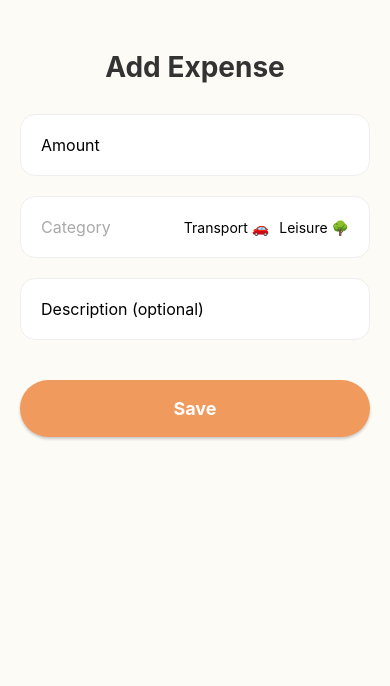
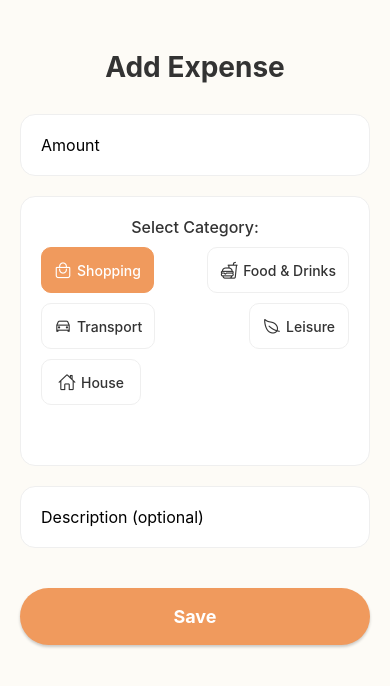
Before and after one commit to Guga-tab/Faz-me-rir, a React Native app: screen /AddExpense in a window 390 px wide. Shown: the top 686 px of the page. Built offline with nearby package versions, Linux system fonts and the light colour scheme.

Commit message:
Fix category

```diff
--- a/screens/AddExpenseScreen.js
+++ b/screens/AddExpenseScreen.js
@@ -1,7 +1,17 @@
 import React, { useState } from 'react';
 import { View, Text, TextInput, TouchableOpacity, SafeAreaView, StatusBar } from 'react-native';
+import { Ionicons } from '@expo/vector-icons';
 // 1. Importe o hook para usar o estado global
 import { useFinance } from '../context/FinanceContext';
+
+// Lista de Categorias
+const categories = [
+    { name: 'Shopping', icon: 'bag-handle-outline' },
+    { name: 'Food & Drinks', icon: 'fast-food-outline' },
+    { name: 'Transport', icon: 'car-outline' },
+    { name: 'Leisure', icon: 'leaf-outline' },
+    { name: 'House', icon: 'home-outline' },
+];
 
 // Cores
 const backgroundColor = '#FDFBF6';
@@ -16,6 +26,7 @@ export default function AddExpenseScreen({ navigation }) {
   // 2. Defina os estados locais para o formulário
   const [amount, setAmount] = useState('');
   const [description, setDescription] = useState('');
+  const [selectedCategory, setSelectedCategory] = useState(categories[0].name);
 
   // 3. Crie a função que faz a lógica
   const handleSaveExpense = () => {
@@ -32,7 +43,7 @@ export default function AddExpenseScreen({ navigation }) {
           amount: numericAmount,
           description: description || 'Sem descrição',
           type: 'expense', // Assume que é um gasto (você pode adicionar um seletor no futuro)
-          category: 'Transporte', // Valor de exemplo
+          category: selectedCategory, // Valor de exemplo
       };
 
       addTransaction(newTransaction); // SALVA OS DADOS no Contexto/AsyncStorage
@@ -72,15 +83,52 @@ export default function AddExpenseScreen({ navigation }) {
             marginBottom: 20,
             borderColor: '#EFEFEF',
             borderWidth: 1,
-            flexDirection: 'row',
+            flexDirection: 'column',
             justifyContent: 'space-between',
             alignItems: 'center'
         }}>
-          <Text style={{ fontSize: 16, color: '#A9A9A9' }}>Category</Text>
-          <View style={{ flexDirection: 'row' }}>
-            <Text style={{ marginRight: 10 }}>Transport 🚗</Text>
-            <Text>Leisure 🌳</Text>
-          </View>
+          <Text style={{ fontSize: 16, fontWeight: '500', color: textColor, marginBottom: 10 }}>
+            Select Category:
+          </Text>
+            <View style={{
+                flexDirection: 'row',
+                flexWrap: 'wrap',
+                marginBottom: 30,
+                justifyContent: 'space-between'
+            }}>
+                {categories.map((cat) => (
+                    <TouchableOpacity
+                        key={cat.name}
+                        onPress={() => setSelectedCategory(cat.name)}
+                        style={{
+                            backgroundColor: selectedCategory === cat.name ? mainColor : '#fff',
+                            padding: 12,
+                            borderRadius: 10,
+                            marginBottom: 10,
+                            borderWidth: 1,
+                            borderColor: selectedCategory === cat.name ? mainColor : '#EFEFEF',
+                            flexDirection: 'row',
+                            alignItems: 'center',
+                            minWidth: 100,
+                            justifyContent: 'center',
+
+                        }}
+                    >
+                        <Ionicons
+                            name={cat.icon}
+                            size={18}
+                            color={selectedCategory === cat.name ? '#fff' : textColor}
+                            style={{ marginRight: 5 }}
+                        />
+                        <Text style={{
+                            color: selectedCategory === cat.name ? '#fff' : textColor,
+                            fontWeight: '500'
+                        }}>
+                            {cat.name}
+                        </Text>
+                    </TouchableOpacity>
+                ))}
+            </View>
         </View>
 
         {/* Input Description */}
```
